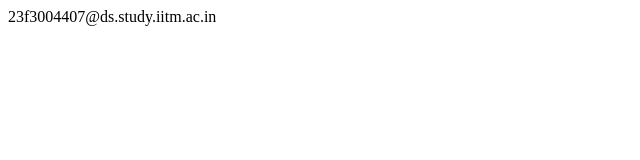
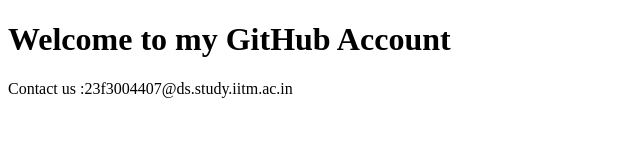
Before and after one commit to Ratanpriya-sys/GitHub-demo, a plain HTML site: page user.html in a window 1280 px wide. Shown: the whole page, without its empty margins (0-640 px from the left). Drawn offline with Linux system fonts and the light colour scheme.

Commit message:
modified

```diff
--- a/user.html
+++ b/user.html
@@ -6,6 +6,7 @@
     <title>Document</title>
 </head>
 <body>
-    <!--email_off-->23f3004407@ds.study.iitm.ac.in<!--/email_off-->
+    <h1>Welcome to my GitHub Account</h1>
+    <p>Contact us :<!--email_off-->23f3004407@ds.study.iitm.ac.in<!--/email_off--></p>
 </body>
 </html>
```
